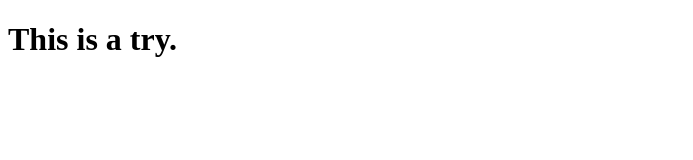
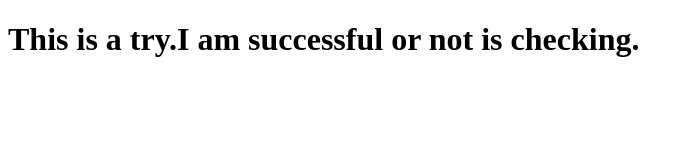
Before and after one commit to Mustakim-Pallab/Honda-CRB, a plain HTML site: page index.html in a window 1280 px wide. Shown: the whole page, without its empty margins (0-693 px from the left). Drawn offline with Linux system fonts and the light colour scheme.

Commit message:
checking commit

```diff
--- a/index.html
+++ b/index.html
@@ -8,7 +8,7 @@
 </head>
 <body>
     <h1>
-        This is a try.
+        This is a try.I am successful or not is checking.
     </h1>
 
 </body>
```
